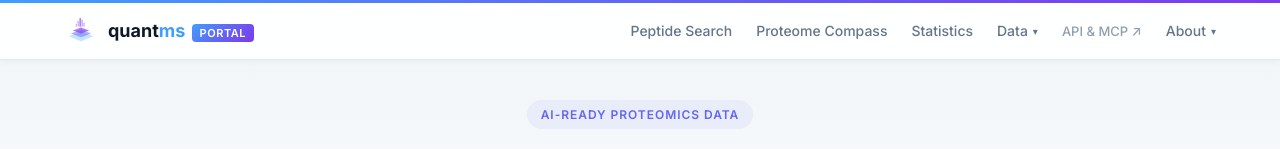
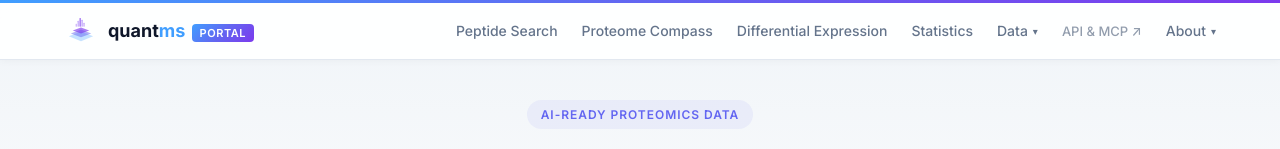
Before and after one commit to bigbio/quantms-portal, a Vue app in the folder frontend/: page / in a window 1280 px wide. Shown: the top 149 px of the page. Built offline with nearby package versions, Linux system fonts and the light colour scheme; no server answers.

Commit message:
feat(de-ui): add Differential Expression nav link

```diff
--- a/frontend/src/components/NavBar.vue
+++ b/frontend/src/components/NavBar.vue
@@ -27,6 +27,7 @@
       <div id="nav-links" class="nav-links" :class="{ open: mobileOpen }">
         <router-link to="/apps/peptide-search">Peptide Search</router-link>
         <router-link to="/apps/compass">Proteome Compass</router-link>
+        <router-link to="/differential-expression">Differential Expression</router-link>
         <router-link to="/statistics">Statistics</router-link>
 
         <!-- Data dropdown -->
```
